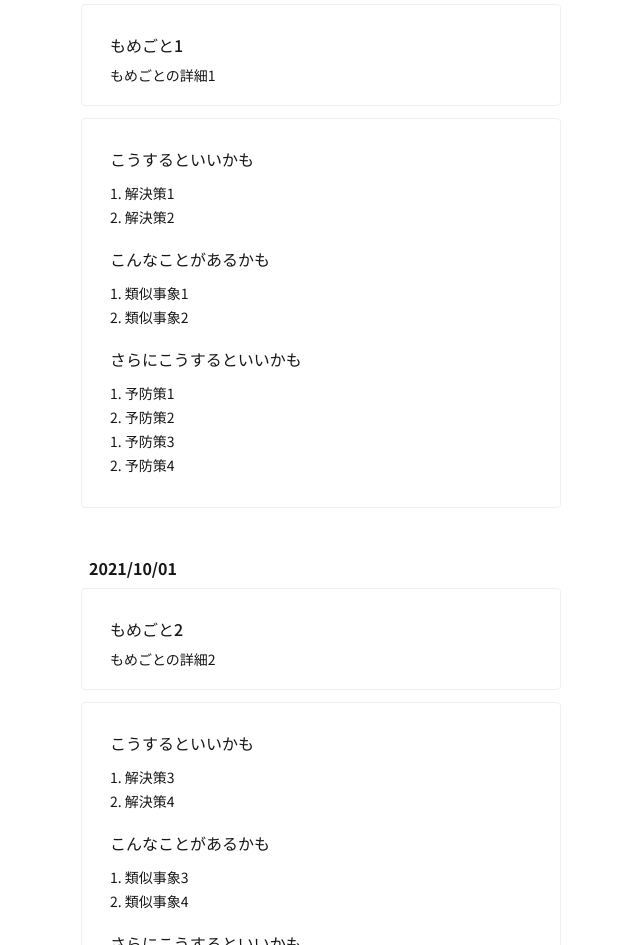
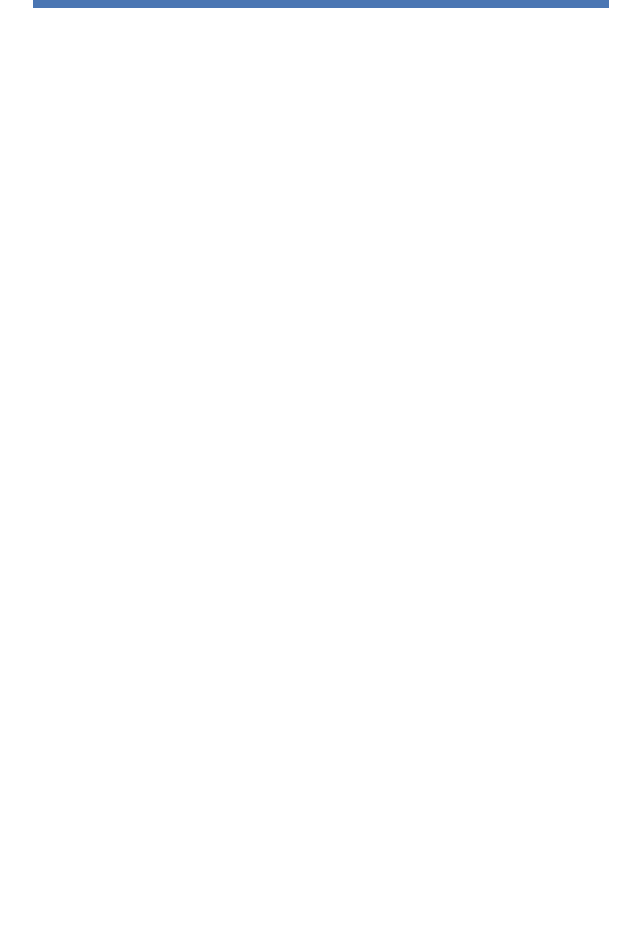
Before and after one commit to MapGeoSafari/momenai, a Next.js app: page / in a window 1280 px wide. Shown: the part 427-1372 px from the top of the page, without its empty margins (319-959 px from the left). After the commit the page ends 800 px from the top, so only its background shows below. Built offline with nearby package versions, Linux system fonts and the light colour scheme.

Commit message:
fix page.tsx

```diff
--- a/app/page.tsx
+++ b/app/page.tsx
@@ -1,46 +1,15 @@
 "use client";
+
+import CalendarView from "./components/CalendarView";
+import Footer from "./components/Footer";
 import Header from "./components/Header";
 import MomeForm from "./components/MomeForm";
 import MomeList from "./components/MomeList";
+import useLocalStorage from "./hooks/useLocalStorage";
 import { Item } from "./types";
-import Footer from "./components/Footer";
-import useLocalStorage from "./hooks/useLocalStorage";
 
 export default function Home() {
-  const [storedItems, setStoredItems] = useLocalStorage<Item[]>("items", [
-    {
-      date: "2021/10/02",
-      title: "もめごと1",
-      description: "もめごとの詳細1",
-      solutions: ["解決策1", "解決策2"],
-      events: [
-        {
-          problem: "類似事象1",
-          soluions: ["予防策1", "予防策2"],
-        },
-        {
-          problem: "類似事象2",
-          soluions: ["予防策3", "予防策4"],
-        },
-      ],
-    },
-    {
-      date: "2021/10/01",
-      title: "もめごと2",
-      description: "もめごとの詳細2",
-      solutions: ["解決策3", "解決策4"],
-      events: [
-        {
-          problem: "類似事象3",
-          soluions: ["予防策5", "予防策6"],
-        },
-        {
-          problem: "類似事象4",
-          soluions: ["予防策7", "予防策8"],
-        },
-      ],
-    },
-  ]);
+  const [storedItems, setStoredItems] = useLocalStorage<Item[]>("items", []);
 
   const onSubmit = (data: Item) => {
     setStoredItems([data, ...storedItems]);
@@ -50,6 +19,7 @@ export default function Home() {
     <div className="items-center justify-items-center max-w-xl mx-auto">
       <Header />
       <MomeForm onSubmit={onSubmit} />
+      <CalendarView items={storedItems} />
       <MomeList items={storedItems} />
       <Footer />
     </div>
```
